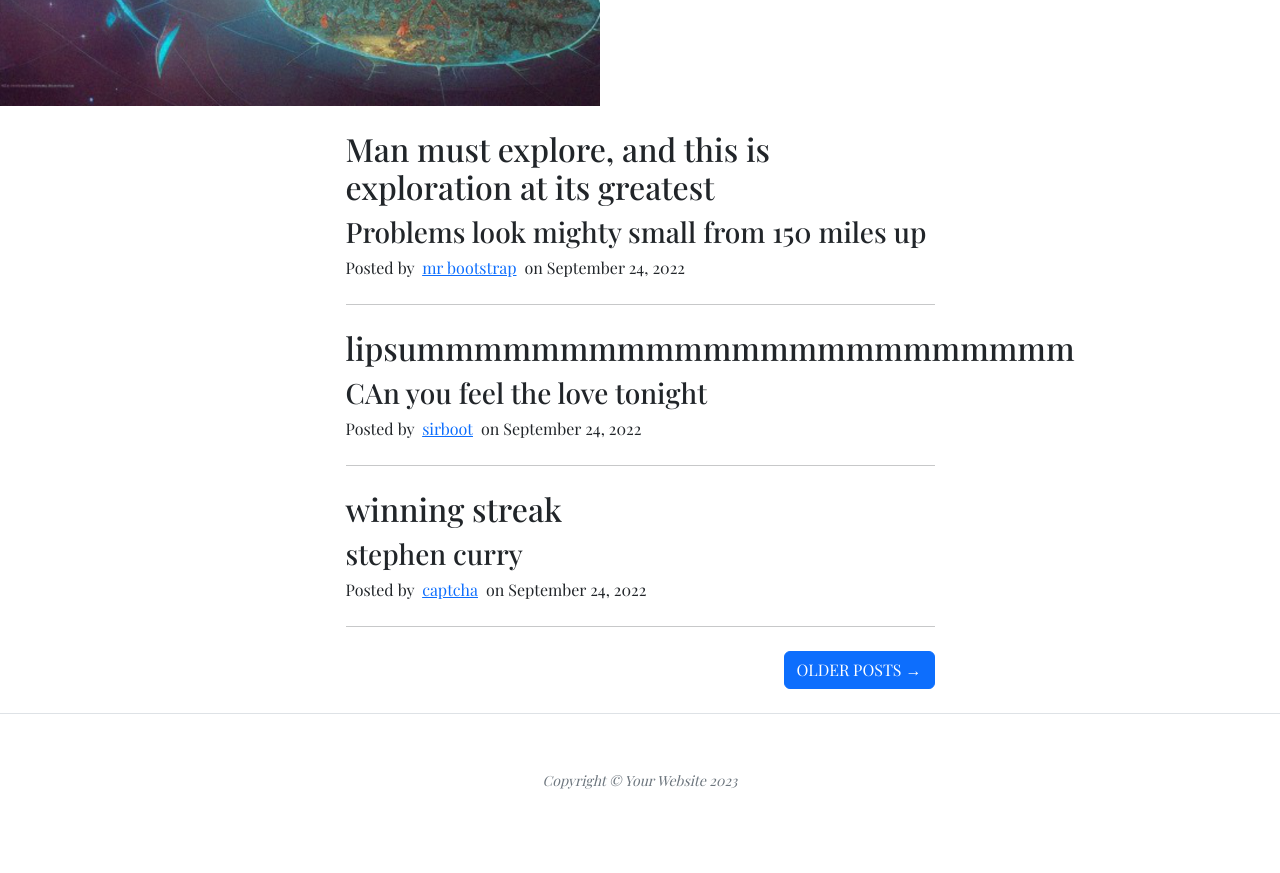
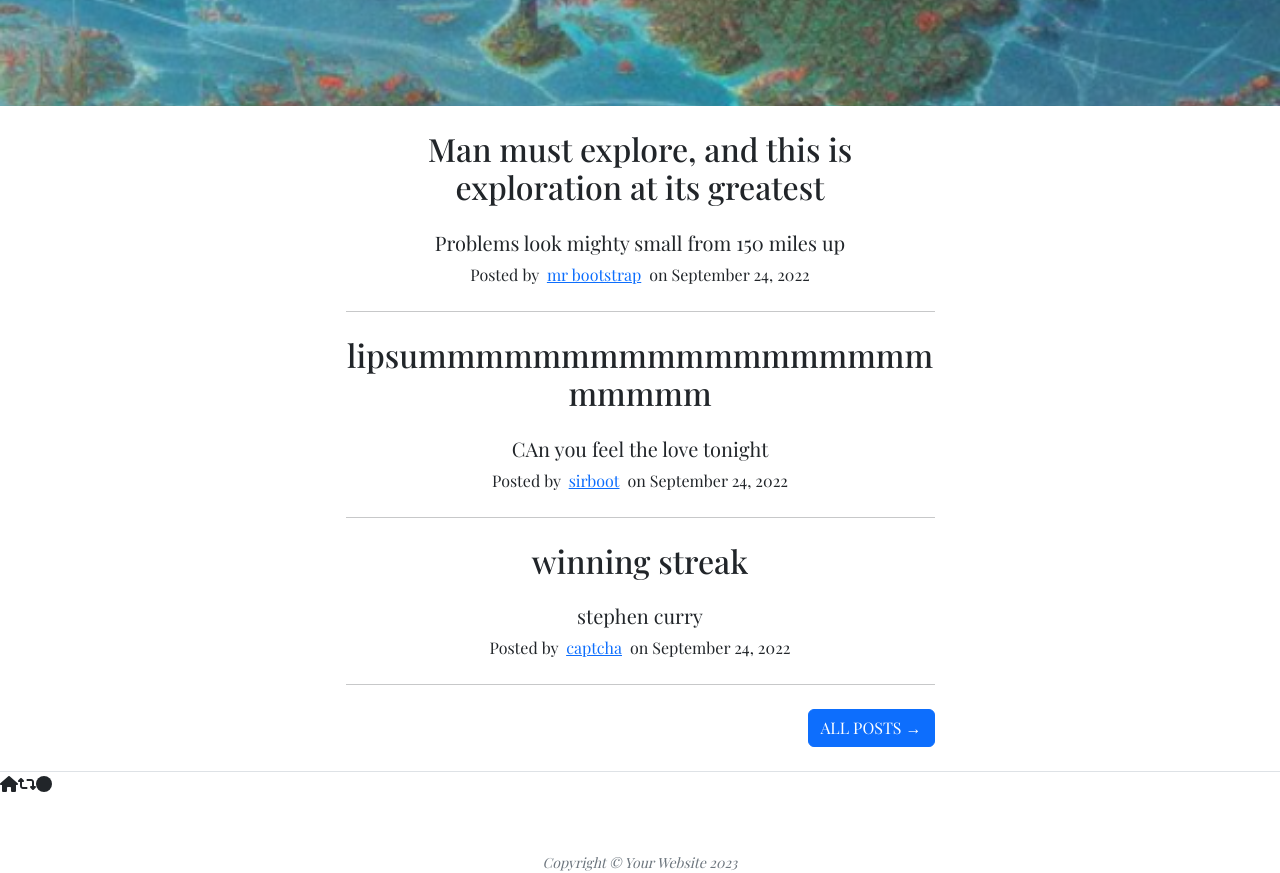
Before and after one commit to CodeWarrior-debug/dev-devo-blog, a Next.js app: page / in a window 1280 px wide. Shown: the part 600-1473 px from the top of the page. Before the commit the page ends 1391 px from the top, so only its background shows below. Built offline with nearby package versions, Linux system fonts and the light colour scheme; a web font is replaced by a local one.

Commit message:
trying new commit

```diff
--- a/components/Footer.js
+++ b/components/Footer.js
@@ -1,10 +1,17 @@
 import React from 'react'
+import { FontAwesomeIcon } from '@fortawesome/react-fontawesome'
+import {faHome, faRetweet ,  faCircle} from '@fortawesome/free-solid-svg-icons'
+// import { } from '@fortawesome/fontawesome-svg-core'
 
 const Footer = () => {
   return (
     <>
-
+              {/* TODO: Refactor this to kill bad links... */}
         <footer className="border-top">
+            {/* <FaSymbol/> */}
+            <FontAwesomeIcon icon={faHome}/>
+            <FontAwesomeIcon icon={faRetweet}/>
+            <FontAwesomeIcon icon={faCircle}/>
             <div className="container px-4 px-lg-5">
                 <div className="row gx-4 gx-lg-5 justify-content-center">
                     <div className="col-md-10 col-lg-8 col-xl-7">
--- a/components/Heading.js
+++ b/components/Heading.js
@@ -5,7 +5,7 @@ const Heading = () => {
     <>
 
 
-      <header className="masthead " style={{backgroundImage: `url('/globe-networked.png')`, height:"600px", backgroundSize:'contain', backgroundRepeat:'no-repeat'}}>
+      <header className="masthead " style={{backgroundImage: `url('/globe-networked.png')`, height:"600px", backgroundSize:'cover', backgroundRepeat:'no-repeat'}}>
             <div className="container position-relative px-lg-5 " >
                 <div className="row gx-4 gx-lg-5 ">
                     <div className="col-md-10 col-lg-8 col-xl-7 ">
--- a/components/PostPreview.js
+++ b/components/PostPreview.js
@@ -7,11 +7,11 @@ const PostPreview = (props) => {
     <>
                                         {/* Divider */}
                           <div class="post-preview">
-                        <Link href={slug} className="text-decoration-none text-dark">
-                            <h2 class="post-title text-decoration-none">{title}</h2>
-                            <h3 class="post-subtitle">{subtitle}</h3>
+                        <Link href={slug} className="text-decoration-none text-dark text-break">
+                            <h2 class="post-title text-decoration-none text-center text-wrap text-break mb-4">{title}</h2>
+                            <h5 class="post-subtitle text-center fw-light text-wrap text-break mb-2">{subtitle}</h5>
                         </Link>
-                        <p class="post-meta">
+                        <p class="post-meta text-wrap text-break text-center">
                             Posted by &nbsp;
                             <Link href={slug}>{author}</Link>
                             &nbsp; on September 24, 2022
--- a/components/PostPreviews.js
+++ b/components/PostPreviews.js
@@ -49,7 +49,7 @@ const PostPreviews = () => {
             {/* Pager */}
             <div className="d-flex justify-content-end mb-4">
               <Link className="btn btn-primary text-uppercase" href="#!">
-                Older Posts →
+                All Posts →
               </Link>
             </div>
           </div>
```
